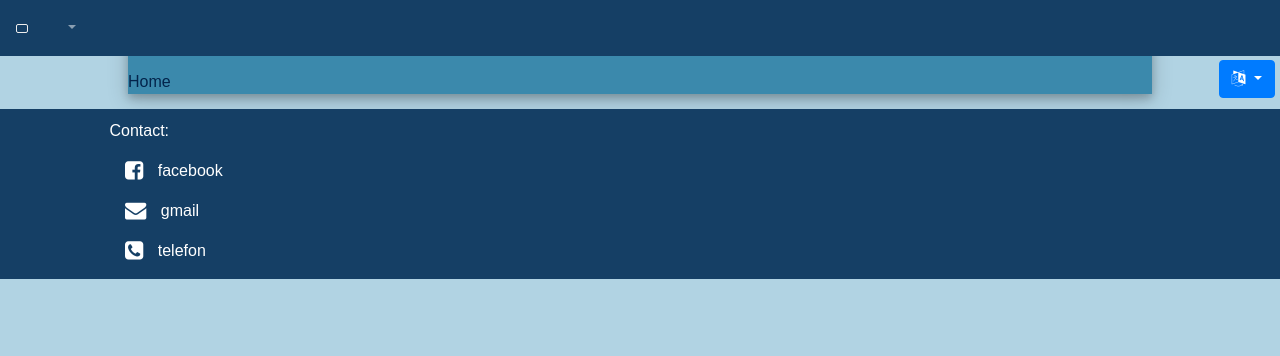
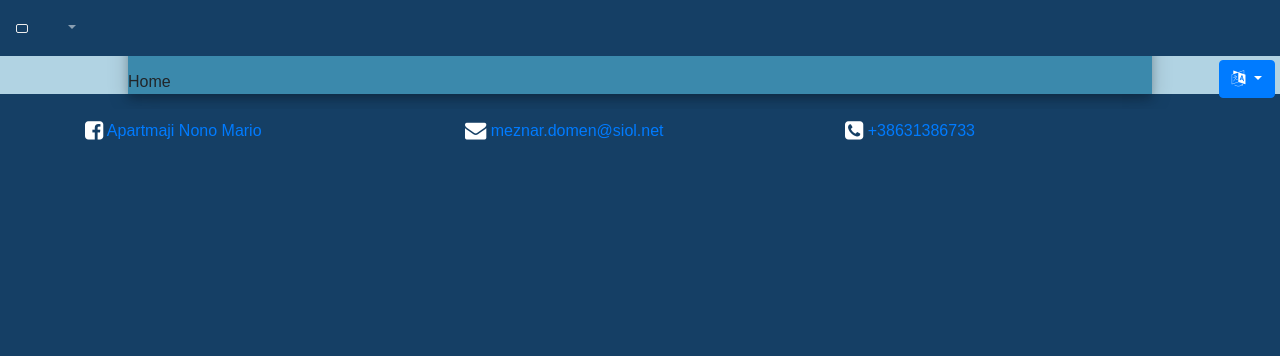
Before and after one commit to smeznar/NonoMario.github.io, a PHP site: page / in a window 1280 px wide. Shown: the top 356 px of the page. Run offline with PHP 8.4, Linux system fonts and the light colour scheme; some libraries are stand-ins or nearby versions.

Commit message:
Fixed footer, "ikonce", single pictures,...

```diff
--- a/index.html
+++ b/index.html
@@ -46,6 +46,7 @@
     </nav>
 
     <!--Content-->
+    <div style="background-color:#b1d3e3">
         <div id="content" class='content-style'>
             <div id="home" class="content-block" style="display:block">
                 Home
@@ -101,32 +102,30 @@
                     </div>
                 </div>
                 <div class="container">
-                <!-- Description -->
-				<div id="ikonce">
-					<ul>
-						<li>
+                    <!-- Short Description-->
+                    <div class="row short-description">
+                        <div class="col-lg-6 col-md-6 col-sm-12 short-description-item">
                             <i class="fa fa-male"></i>
-							<p>people:4</p>
-						</li>
-						<li>
+                            <p>People: 4</p>
+                        </div>
+                        <div class="col-lg-6 col-md-6 col-sm-12 short-description-item">
                             <i class="fa fa-bed"></i>
-							<p>bedrooms:2</p>
-						</li>
-						<li>
+                            <p>Bedrooms: 2</p>
+                        </div>
+                        <div class="col-lg-6 col-md-6 col-sm-12 short-description-item">
                             <i class="fa fa-wifi"></i>
-							<p>wifi</p>
-						</li>
-						<li>
+                            <p>Wi-Fi</p>
+                        </div>
+                        <div class="col-lg-6 col-md-6 col-sm-12 short-description-item">
                             <i class="fa fa-tv"></i>
                             <p>TV</p>
-						</li>
-						<li>
+                        </div>
+                        <div class="col-lg-6 col-md-6 col-sm-12 short-description-item">
                             <i class="fa fa-clock-o"></i>
-							<p>min.stay:2 days</p>
-						</li>
-						<li><p>Price:300 per night</p></li>
-					</ul>
+                            <p>Min.stay: 2 days</p>
                         </div>
+                    </div>
+                    <!-- Description-->
                     <div id="marin-text-section" class="row text-section text"></div>
                     <!-- Map -->
                     <div class="map-container">
@@ -161,7 +160,8 @@
                     <div id="about-piran-text" class="row text-section text"></div>
                     <div class="row">
                         <div id="tartini-square" class="text-section text col-lg-6 col-md-12 col-sm-12"></div>
-                    <img src="res/about_piran/tartinijev_trg.jpg" class="single-image col-lg-6 col-md-12 col-sm-12" alt="Tartini Square">
+                        <img src="res/about_piran/tartinijev_trg.jpg" class="single-image col-lg-6 col-md-12 col-sm-12"
+                            alt="Tartini Square">
                     </div>
                     <hr>
                     <div class="row">
@@ -177,7 +177,8 @@
                     <hr>
                     <div class="row">
                         <div id="churches" class="text-section text col-lg-6 col-md-12 col-sm-12"></div>
-                    <img src="res/about_piran/cerkev_sv_jurija.JPG" class="single-image col-lg-6 col-md-12 col-sm-12" alt="Church">
+                        <img src="res/about_piran/cerkev_sv_jurija.JPG" class="single-image col-lg-6 col-md-12 col-sm-12"
+                            alt="Church">
                     </div>
                     <hr>
                     <div class="row">
@@ -189,7 +190,8 @@
                         <ul>
                             <li>
                                 <div class="link">
-                                <a href="https://www.slovenia.info/sl/destinacije/znamenitosti/piran-s-solinami">I FEEL SLOVENIA</a>
+                                    <a href="https://www.slovenia.info/sl/destinacije/znamenitosti/piran-s-solinami">I
+                                        FEEL SLOVENIA</a>
                                 </div>
                             </li>
                         </ul>
@@ -205,6 +207,7 @@
                 </div>
             </div>
         </div>
+    </div>
     <div id="language-dropdown" class="language-chooser">
         <button type="button" class="btn btn-primary dropdown-toggle" data-toggle="dropdown">
             <i class="fa fa-language"></i>
@@ -216,22 +219,22 @@
     </div>
     <footer>
         <div class="container">
-            <p id="footer-text" class='text'></p>
-			<p>Contact:</p>
-			<ul>
-				<li>
+            <!--<p>Contact:</p>-->
+            <div class="row">
+                <div class="col-lg-4 col-md-4 col-sm-12 footer-contact">
                     <i class="fa fa-facebook-square fa-lg"></i>
-					<p>facebook</p>
-				</li>
-				<li>
+                    <a href="https://www.facebook.com/Apartma-Nono-Mario-1132577293423380/" target="_blank">Apartmaji
+                        Nono Mario</a>
+                </div>
+                <div class="col-lg-4 col-md-4 col-sm-12 footer-contact">
                     <i class="fa fa-envelope fa-lg"></i>
-					<p>gmail</p>
-				</li>
-				<li>
+                    <a href="mailto:meznar.domen@siol.net" target="_blank">meznar.domen@siol.net</a>
+                </div>
+                <div class="col-lg-4 col-md-4 col-sm-12 footer-contact">
                     <i class="fa fa-phone-square fa-lg"></i>
-					<p>telefon</p>
-				</li>
-			</ul>
+                    <a href="tel:+38631386733">+38631386733</a>
+                </div>
+            </div>
         </div>
     </footer>
     <!-- Optional JavaScript -->
--- a/res/scripts/controler.js
+++ b/res/scripts/controler.js
@@ -60,6 +60,14 @@
                 return;
             }
             current_language = ENGLISH_LANGUAGE;
+            /*$(document).ready(function() {
+                $.get('/path/to/your/file.xml', function(data) {
+                    // Here you can do whatever you want with the data
+                    $(data).find('option').each(function() {
+                       alert($(this).text());
+                    })
+                });
+            });*/
             text_model = $.getJSON("https://nonomario.github.io/res/texts/english_text.json", function (obj) {
                 setText(obj);
             });
@@ -149,7 +157,7 @@
     // Contact
 
     // Footer
-    $('#footer-text').append(model.footer_text);
+    //$('#footer-text').append(model.footer_text);
 }
 
 function addTextToTextSection(model, id) {
--- a/res/styles/style.css
+++ b/res/styles/style.css
@@ -1,7 +1,7 @@
 body{
     font-family: sans-serif;
     /*background-color:#d5d5d5;*/
-	background-color:#b1d3e3;
+	background-color:#153f65;
 
 }
 
@@ -19,7 +19,6 @@
 
 .carousel-item > img {
 	padding-top:10px;
-    width: 60%;
     max-width: 900px;
     height: auto;
     display: block;
@@ -33,31 +32,27 @@
 	/*#427085 */
     padding-top: 55px;
     box-shadow: 0 4px 8px 0 rgba(0, 0, 0, 0.2), 0 6px 20px 0 rgba(0, 0, 0, 0.19);
-	width:80%;
-	/*color:#03244b;*/
-	color:#03244b;
+	/*color:#03244b; */
 	margin:15px auto;
 }
 
-#ikonce{
+/* Short Description */
+
+.short-description{
 	color:white;
 	font-weight:bold;
 	width:55%;
 	margin:20px auto;
-	border:1px solid white;
+    border:1px solid white;
 }
-#ikonce li{
-	display:inline-block;
-	width:49%;
-	min-width:170px;
-	padding-top:10px;
+
+.short-description-item{
 }
-#ikonce p,#ikonce i{
-	display:inline-block;
-}
-#ikonce i{
-	margin-right:8px;
-	font-size:20px;
+
+.short-description-item > i, .short-description-item p {
+    margin: auto;
+    padding: 7px;
+    display: inline-block;
 }
 
 /* Images */
@@ -65,10 +60,9 @@
 .single-image{
     display: inline-block;
     /*margin: auto;*/
-    width: 50%;
-    max-width: 800px;
+    width: 100%;
     height: 100%;
-	padding-top:10px;
+    margin: auto;
 }
 
 /* Text Section */
@@ -123,18 +117,12 @@
 footer {
     background-color: #153f65;
     color: white;
-	padding-top:10px;
+    padding-top:10px;
+    padding-bottom: 10px;
 }
 
-footer p{
-	display:inline-block;
-	padding-left:10px;
-}
-footer li{
-	list-style:none;
-}
-footer ul {
-	margin-bottom:0;
+.footer-contact{
+    margin: auto;
 }
 
 
@@ -144,11 +132,27 @@
     .language-chooser{
         top: 60px;
     }
+
+    .content-style {
+        width: 80%;
+    }
+
+    .carousel-item > img {
+        width: 60%;
+    }
 }
 
 @media (max-width: 1199.98px) {
     .language-chooser{
         top: 60px;
+    }
+
+    .content-style {
+        width: 80%;
+    }
+
+    .carousel-item > img {
+        width: 60%;
     }
 }
 
@@ -162,11 +166,17 @@
     .language-chooser{
         top: 60px;
     }
+
+    .carousel-item > img {
+        width: 80%;
+    }
 }
 
-/*
 @media (max-width: 575.98px) {
-}*/
+    .content-style {
+        width: 100%;
+    }
+}
 
 /* Other */
 
--- a/res/texts/english_text.json
+++ b/res/texts/english_text.json
@@ -18,7 +18,7 @@
             },
             {
                 "title": "About The Apartment",
-                "text": "The apartment, located in an old town house on the first floor is recently renovated, big enough for 2 to 3 people (36m²). It has living room, kitchen and a bathroom. The living room has two pull-out sofas, one for two people and one for another one, it also has CATV (cabel television) and is air-conditioned. Kitchen is fully equipped with an oven, fridge, freezer, microwave oven, toaster and a dishwasher. In the bathroom there is a big shower with shower gel and shampoo, liquid soap and a hairdryer.\nThere is Wi-Fi internet all over the apartment.\nFresh bed linen and towels are available in the apartment on your check-in. Cleaning fee is included in price.\nEverything you need is in walking distance, the citizens are really friendly and children can safely play on the Tartini square, because there are no vehicles."
+                "text": "The apartment, located in an old town house on the first floor was recently renovated and is big enough for 2 to 3 people (36m²). It has living room, kitchen and a bathroom. The living room has two pull-out sofas, one for two people and one for another one, it also has CATV (cabel television) and is air-conditioned. Kitchen is fully equipped with an oven, fridge, freezer, microwave oven, toaster and a dishwasher. In the bathroom there is a big shower with shower gel and shampoo, liquid soap and a hairdryer.\nThere is Wi-Fi internet all over the apartment.\nFresh bed linen and towels are available in the apartment on your check-in. Cleaning fee is included in price.\nEverything you need is in walking distance, the citizens are really friendly and children can safely play on the Tartini square, because there are no vehicles."
             },
             {
                 "title": "Guest Access",
@@ -100,6 +100,5 @@
     },
     "contact": {
 
-    },
-    "footer_text": "Footer Text"
+    }
 }
--- a/res/texts/slovenian_text.json
+++ b/res/texts/slovenian_text.json
@@ -100,6 +100,5 @@
     },
     "contact": {
 
-    },
-    "footer_text":"Nozno besedilo"
+    }
 }
```
Lines whose indentation alone changed are shown as unchanged.
